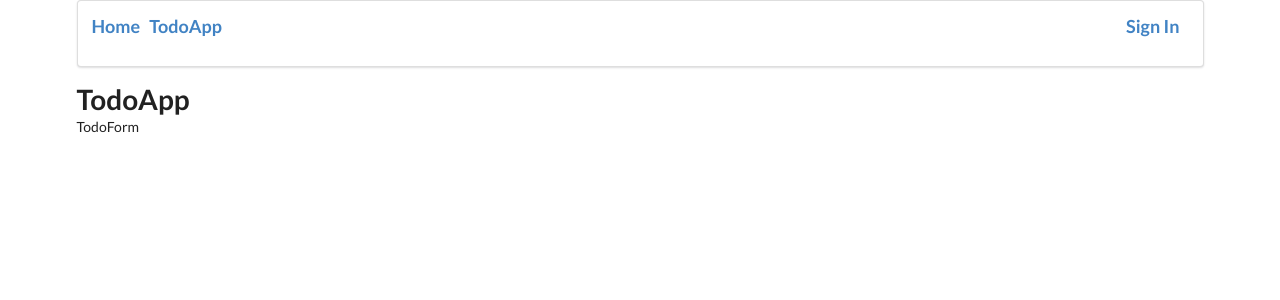
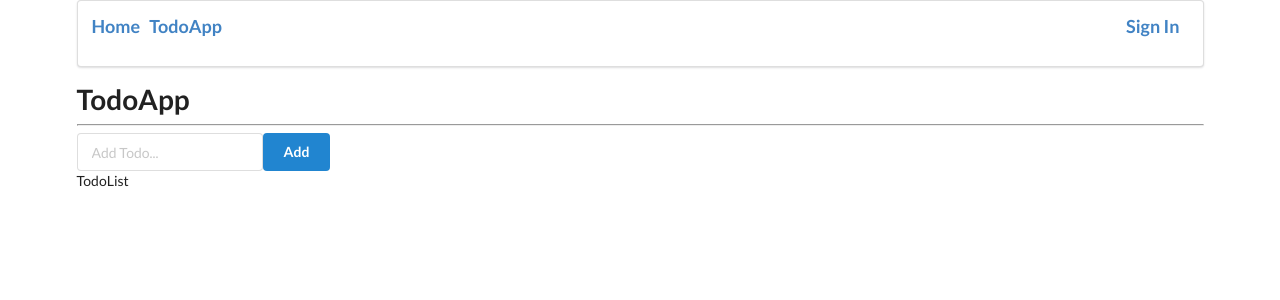
Before and after one commit to Haz-git/react_router_redux_todo-, a React (Create React App) app: page /todo in a window 1280 px wide. Shown: the top 300 px of the page. Built offline with nearby package versions, Linux system fonts and the light colour scheme.

Commit message:
Setting up User input form

```diff
--- a/src/components/TodoApp.js
+++ b/src/components/TodoApp.js
@@ -1,5 +1,6 @@
 import React from 'react';
 import TodoForm from './TodoForm';
+import TodoList from './TodoList';
 
 const TodoApp = () => {
     return (
@@ -10,6 +11,9 @@ const TodoApp = () => {
             <div>
                 <TodoForm />
             </div>
+            <div>
+                <TodoList />
+            </div>
         </div>
     )
 }
--- a/src/components/TodoForm.js
+++ b/src/components/TodoForm.js
@@ -1,11 +1,36 @@
-import React from 'react';
+import React, { useState } from 'react';
+import { connect } from 'react-redux';
+import { addTodo } from './actions';
 
 const TodoForm = () => {
+
+    const [ userInput, setUserInput ] = useState('');
+
+    const handleOnSubmit = (e) => {
+
+    }//submit through action..
+
+    const handleOnChange = (e) => {
+        setUserInput(e.target.value);
+    }
+
     return (
         <div>
-            TodoForm
+            <hr></hr>
+            <form onSubmit={handleOnSubmit}>
+                <div>
+                    <div className='ui input'>
+                        <input type='text' placeholder='Add Todo...' onChange={handleOnChange}></input>
+                        <button type='submit' className='ui primary button'>Add</button>
+                    </div>
+                </div>
+            </form>
         </div>
     )
 }
 
-export default TodoForm;
+const mapDispatchToProps = state => {
+    //Do we need state here?
+}
+
+export default connect(null, mapDispatchToProps)(TodoForm);
--- /dev/null
+++ b/src/components/TodoList.js
@@ -0,0 +1,11 @@
+import React from 'react';
+
+const TodoList = () => {
+    return (
+        <div>
+            TodoList
+        </div>
+    )
+}
+
+export default TodoList;
```
